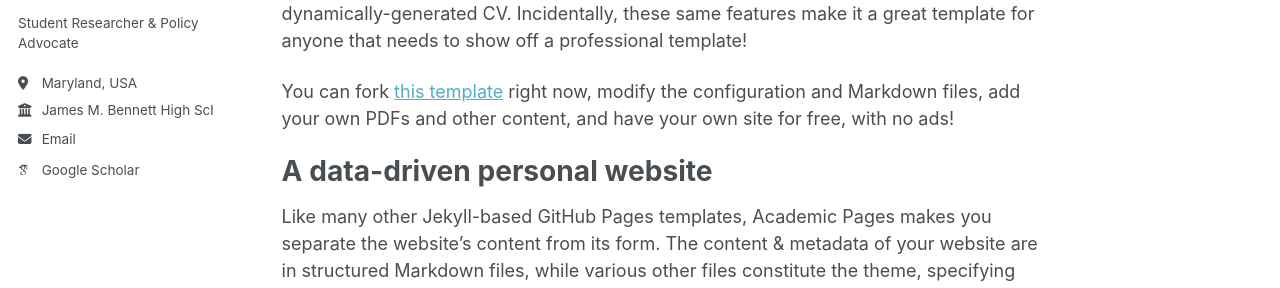
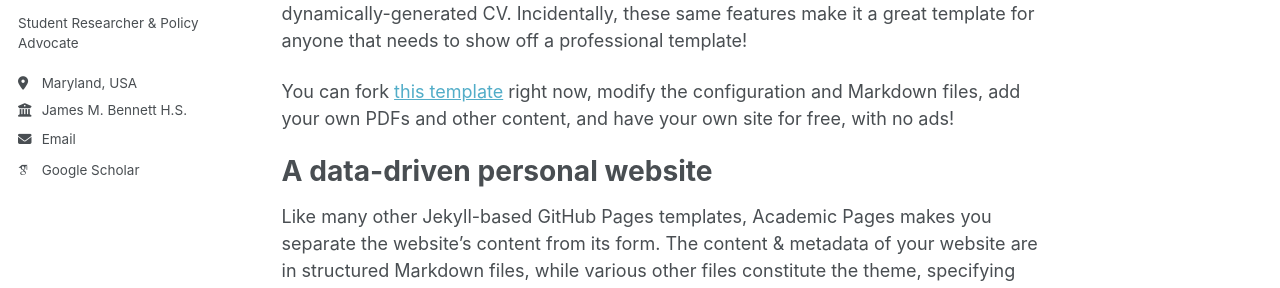
Before and after one commit to peterljin/peterljin.github.io, a Jekyll site: the page built from _pages/about.md, in a window 1280 px wide. Shown: the part 305-593 px from the top of the page. Built offline with Jekyll 4.4.1, drawn with Linux system fonts in a browser that asks for light colours; some web fonts are replaced; a script bundle is joined from its source files by our own code; library files that are not in the unit come from our copies.

Commit message:
Update _config.yml

```diff
--- a/_config.yml
+++ b/_config.yml
@@ -28,7 +28,7 @@ author:
   pronouns         : # example: "she/her"
   bio              : "Student Researcher & Policy Advocate"
   location         : "Maryland, USA"
-  employer         : "James M. Bennett High School"
+  employer         : "James M. Bennett H.S."
   uri              : # URL
   email            : "jinpeterlu@gmail.com"
 
```
